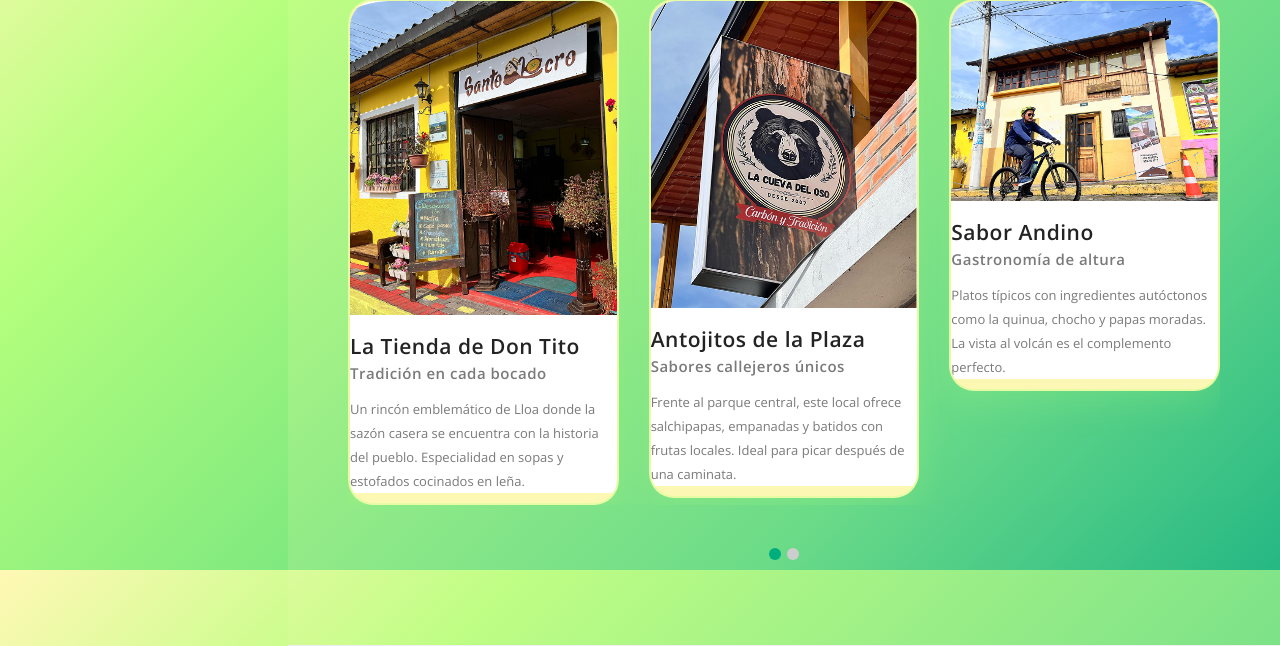
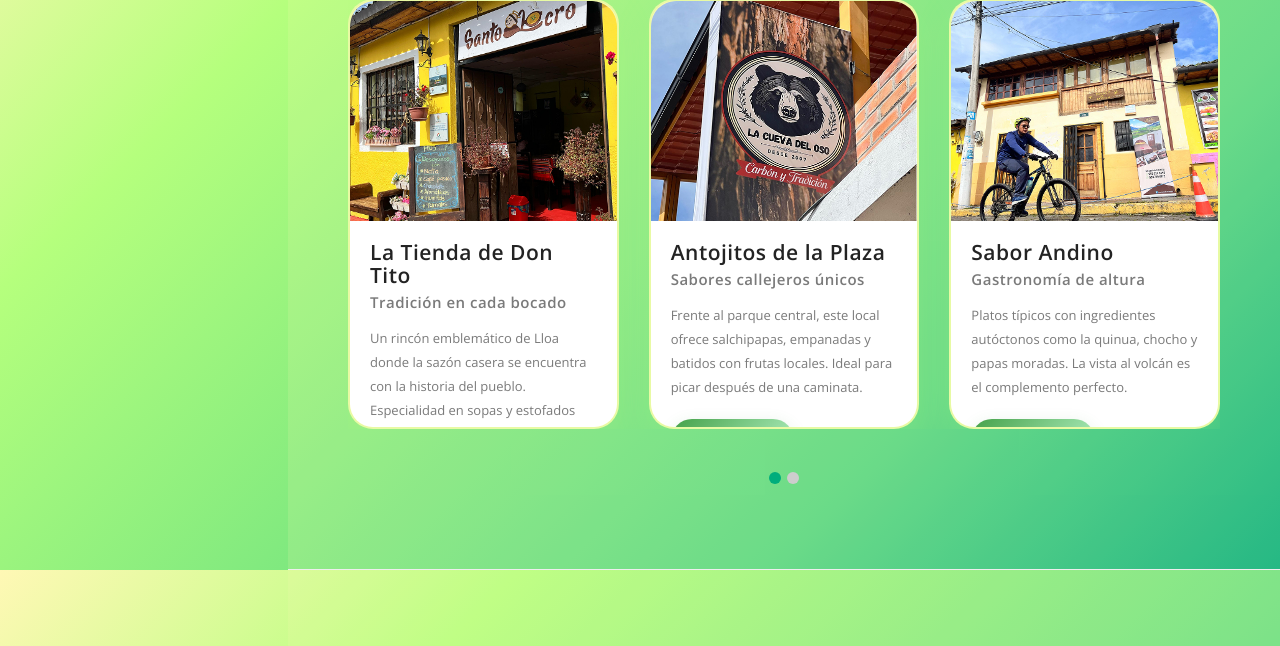
Before and after one commit to aureliuzjaziel/weblloaTest, a Django app: page / in a window 1280 px wide. Shown: the part 1030-1676 px from the top of the page. Run offline with Django 5.2, Linux system fonts and the light colour scheme; data comes from the database, SQL or seed files in the repository; some libraries are stand-ins or nearby versions; grey boxes are pictures that could not be loaded.

Commit message:
redimensionimgen

```diff
--- a/core/static/core/assets/css/templatemo-style.css
+++ b/core/static/core/assets/css/templatemo-style.css
@@ -523,12 +523,30 @@ header {
 }
 
 .Modern-Slider .item .image {
-  width: 100%;
-  height: 100vh;
+  width: "120px";
+  height: "100px";
   background-position: center center;
   background-size: cover;
   display: block;
 }
+#featured .item .image {
+  width: 100%;
+  height: 220px;           /* Ajusta la altura según tu diseño */
+  overflow: hidden;
+  display: flex;
+  align-items: center;
+  justify-content: center;
+}
+
+#featured .item .image img {
+  width: 100%;
+  height: 100%;
+  object-fit: cover;       /* Recorta la imagen para llenar el contenedor */
+  object-position: center;
+  border-radius: 25px 25px 0 0;
+  display: block;
+}
+
 
 .Modern-Slider .item-1 .image {
   background-image: url(../img/image-9.jpg);
@@ -1547,3 +1565,74 @@ body::before {
     padding-top: 50px;
   }
 }
+
+.owl-carousel,
+.owl-carousel .owl-stage,
+.owl-carousel .owl-stage-outer {
+    display: block !important;
+    align-items: initial !important;
+    height: auto;
+}
+
+.owl-carousel .item {
+    display: flex;
+    flex-direction: column;
+    height: 100%;
+    min-height: 430px;
+    max-height: 430px; /* Fuerza todas las tarjetas a la misma altura */
+    background: transparent;
+}
+
+.owl-carousel .item .image {
+    flex-shrink: 0;
+    height: 220px;
+    overflow: hidden;
+}
+
+.owl-carousel .item .image img {
+    width: 100%;
+    height: 100%;
+    object-fit: cover;
+    object-position: center;
+    border-radius: 25px 25px 0 0;
+    display: block;
+}
+
+.owl-carousel .item .text-content {
+    flex: 1 1 auto;
+    display: flex;
+    flex-direction: column;
+    justify-content: flex-start;
+    background: #fff;
+    border-radius: 0 0 20px 20px;
+    padding: 20px 20px 10px 20px;
+    min-height: 180px;
+    max-height: 210px; /* Limita la altura del texto */
+    box-sizing: border-box;
+    overflow: auto; /* Permite scroll si el texto es muy largo */
+}
+
+.featured-button .abrir-modal {
+  display: inline-block;
+  background: linear-gradient(135deg, #43a047 0%, #b9f6ca 100%);
+  color: #fff !important;
+  font-weight: 700;
+  font-size: 15px;
+  border: none;
+  border-radius: 25px;
+  padding: 10px 28px;
+  margin-top: 10px;
+  margin-bottom: 0;
+  box-shadow: 0 4px 16px rgba(67,160,71,0.15);
+  cursor: pointer;
+  text-decoration: none;
+  transition: background 0.3s, color 0.3s, transform 0.2s;
+}
+
+.featured-button .abrir-modal:hover,
+.featured-button .abrir-modal:focus {
+  background: linear-gradient(135deg, #388e3c 0%, #66bb6a 100%);
+  color: #fff !important;
+  transform: translateY(-2px) scale(1.04);
+  text-decoration: none;
+}
--- a/core/templates/core/index.html
+++ b/core/templates/core/index.html
@@ -1,4 +1,3 @@
-
 <!DOCTYPE html>
 <html>
     <head>
@@ -187,7 +186,12 @@ https://templatemo.com/tm-518-sentra
                         <div class="item">
                             <div class="image">
                                 <img src="{{place.image.url}}" alt="">
-                                <div class="featured-button button">
+                            </div>
+                            <div class="text-content">
+                                <h4>{{place.title}}</h4>
+                                <span>{{place.subtitle}}</span>
+                                <p>{{place.description}}</p>
+                                <div class="featured-button button" style="margin-top:auto;">
                                     <a href="#" class="abrir-modal">Leer Más</a>
                                     <!-- Contenedor del Modal -->
                                     <div class="mi-modal modal">
@@ -202,14 +206,8 @@ https://templatemo.com/tm-518-sentra
                                     </div>
                                 </div>
                             </div>
-                            <div class="text-content">
-                                <h4>{{place.title}}</h4>
-                                <span>{{place.subtitle}}</span>
-                                <p>{{place.description}}</p>
-                            </div>
                         </div>
                         {% endfor %}
-
                     </div>
                 </div>
             </section>
```
